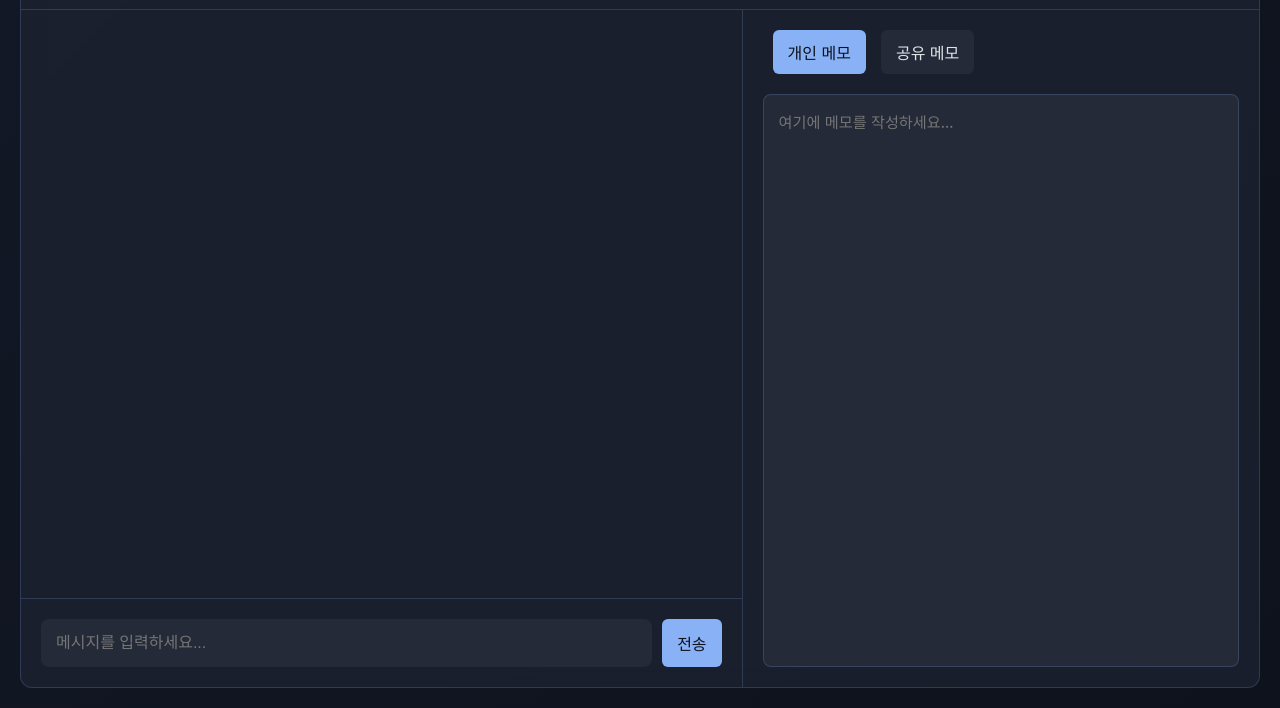
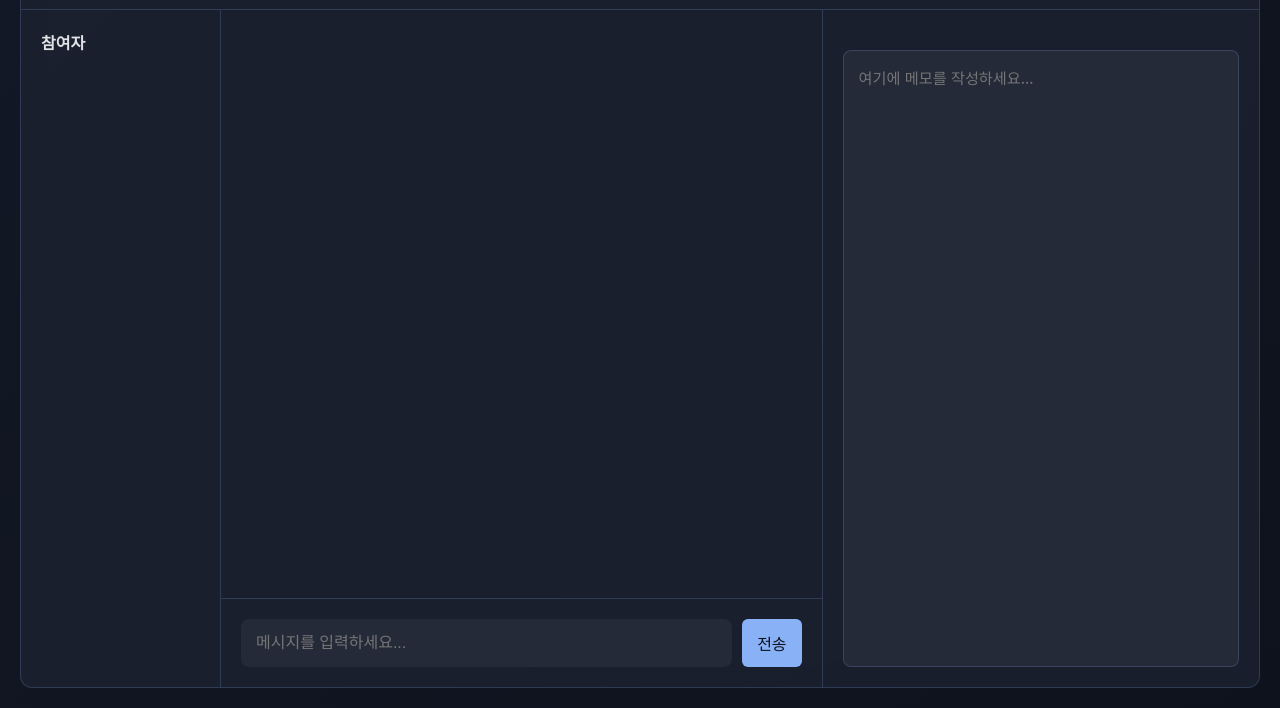
Before and after one commit to bin-pixel/web, a website: page room.html in a window 1280 px wide. Shown: the part 92-800 px from the top of the page. Drawn offline with Linux system fonts and the light colour scheme.

Commit message:
Update room.html

```diff
--- a/room.html
+++ b/room.html
@@ -19,6 +19,10 @@
             <div id="owner-controls"></div>
         </header>
         <div class="main-content">
+            <aside class="participants-section">
+                <h4>참여자</h4>
+                <ul id="participants-list"></ul>
+            </aside>
             <section class="chat-section" id="chat-section">
                 <main class="chat-window" id="chat-window"></main>
                 <footer class="chat-input-area">
@@ -27,10 +31,7 @@
                 </footer>
             </section>
             <section class="memo-section" id="memo-section">
-                <div class="memo-tabs">
-                    <button id="personal-memo-btn" class="active">개인 메모</button>
-                    <button id="shared-memo-btn">공유 메모</button>
-                </div>
+                <div class="memo-tabs" id="memo-tabs"></div>
                 <textarea id="memo-pad" placeholder="여기에 메모를 작성하세요..."></textarea>
             </section>
         </div>
```
